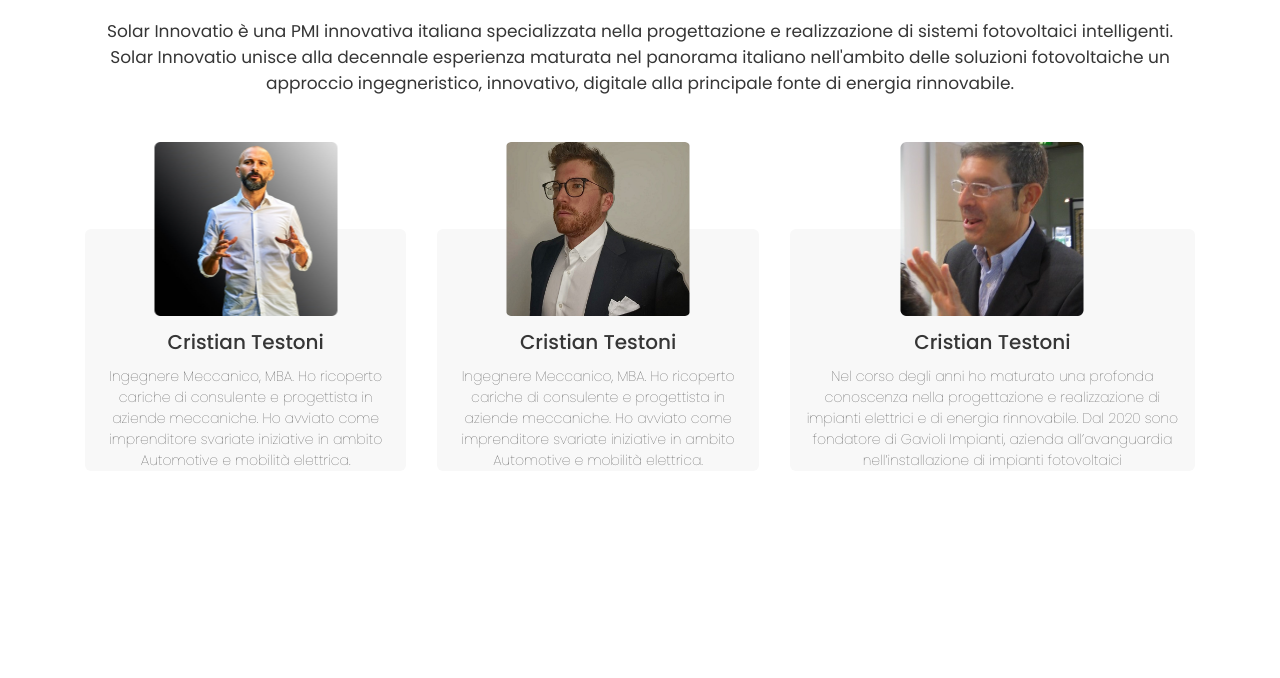
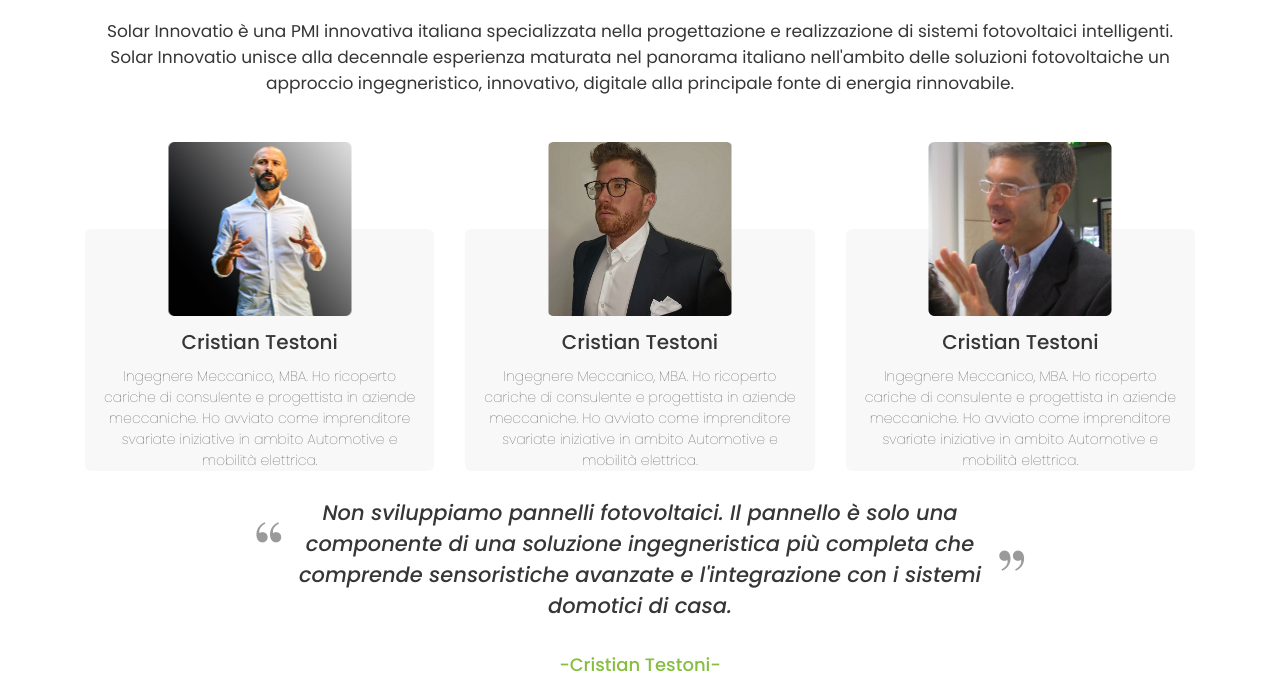
Before and after one commit to ahmadqureshi00/Websitenavbar, a plain HTML site: page index.html in a window 1280 px wide. Shown: the part 622-1300 px from the top of the page. Before the commit the page ends 1093 px from the top, so only its background shows below. Drawn offline with nearby package versions, Linux system fonts and the light colour scheme; a web font is replaced by a local one.

Commit message:
add quote section

```diff
--- a/CSS/style.scss
+++ b/CSS/style.scss
@@ -181,4 +181,35 @@
       }
     }
   }
+  #quote {
+    // background-color: red;
+    padding-inline: 167px;
+    .quote-text {
+      @include flex();
+      p {
+        font-size: 21px;
+        font-weight: 500;
+        font-style: italic;
+        text-align: center;
+        // background-color: green;
+      }
+      span {
+        font-size: 80px;
+        font-family: "Playfair Display", serif;
+        // background-color: blue;
+        align-items: start;
+        color: #9a9a9a;
+      }
+      .rotate-span {
+        rotate: -180deg;
+      }
+    }
+    .end-name {
+      color: $btnColor;
+      text-align: center;
+      font-size: 18px;
+      font-weight: 500;
+      margin-top: 30px;
+    }
+  }
 }
--- a/index.html
+++ b/index.html
@@ -9,6 +9,10 @@
     <link rel="preconnect" href="https://fonts.gstatic.com" crossorigin />
     <link
       href="https://fonts.googleapis.com/css2?family=Indie+Flower&family=Poppins:ital,wght@0,100;0,200;0,300;0,400;0,500;0,600;0,700;0,800;0,900;1,100;1,200;1,300;1,400;1,500;1,600;1,700;1,800;1,900&display=swap"
+      rel="stylesheet"
+    />
+    <link
+      href="https://fonts.googleapis.com/css2?family=Playfair+Display:ital,wght@0,400..900;1,400..900&family=Poppins:ital,wght@0,100;0,200;0,300;0,400;0,500;0,600;0,700;0,800;0,900;1,100;1,200;1,300;1,400;1,500;1,600;1,700;1,800;1,900&display=swap"
       rel="stylesheet"
     />
   </head>
@@ -116,12 +120,24 @@
             />
             <h1>Cristian Testoni</h1>
             <p>
-              Nel corso degli anni ho maturato una profonda conoscenza nella
-              progettazione e realizzazione di impianti elettrici e di energia
-              rinnovabile. Dal 2020 sono fondatore di Gavioli Impianti, azienda
-              all’avanguardia nell’installazione di impianti fotovoltaici
+              Ingegnere Meccanico, MBA. Ho ricoperto cariche di consulente e
+              progettista in aziende meccaniche. Ho avviato come imprenditore
+              svariate iniziative in ambito Automotive e mobilità elettrica.
             </p>
           </div>
+        </div>
+        <div id="quote">
+          <div class="quote-text">
+            <span>“</span>
+            <p>
+              Non sviluppiamo pannelli fotovoltaici. Il pannello è solo una
+              componente di una soluzione ingegneristica più completa che
+              comprende sensoristiche avanzate e l'integrazione con i sistemi
+              domotici di casa.
+            </p>
+            <span class="rotate-span">“</span>
+          </div>
+          <div class="end-name">-Cristian Testoni-</div>
         </div>
       </div>
     </section>
```
Also changed, not shown: CSS/style.css, 2 other files.
